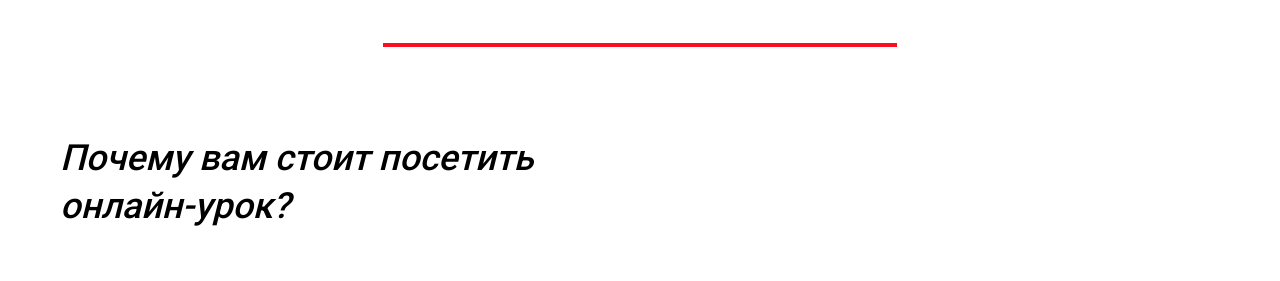
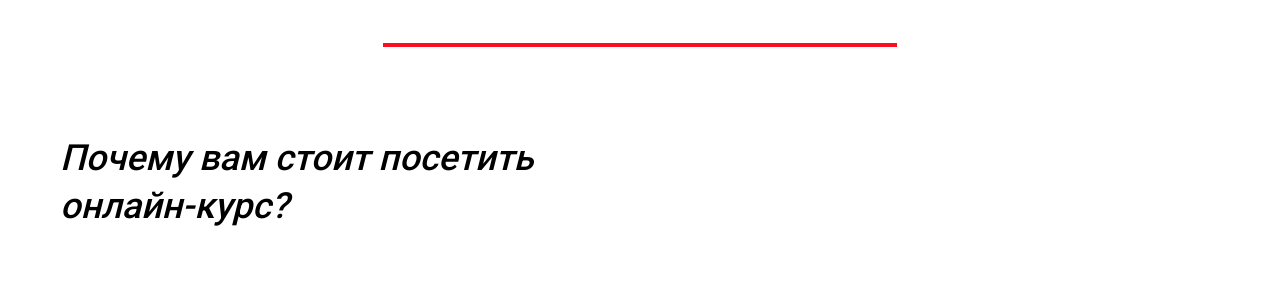
Before and after one commit to EvgeniyTyupa/luxembourgish, a React (Create React App) app: page / in a window 1280 px wide. Shown: the part 2480-2761 px from the top of the page. Built offline with nearby package versions, Linux system fonts and the light colour scheme; what redux-multi would draw is missing.

Commit message:
change text

```diff
--- a/src/Pages/Main/Main.jsx
+++ b/src/Pages/Main/Main.jsx
@@ -145,7 +145,7 @@ const Main = (props) => {
             </Container>
             <div className={classes.why}>
                 <div className={classes.whySide} data-aos="fade-up" data-aos-duration="1500">
-                    <h2>Почему вам стоит посетить онлайн-урок?</h2>
+                    <h2>Почему вам стоит посетить онлайн-курс?</h2>
                     <p>- вы познакомитесь с уникальной методологией изучения Люксембургского языка с целью получения гражданства</p>
                     <p>- Научитесь свободно говорить на разные темы и описывать экзаменационные картинки</p>
                     <p>- уже весной 2022 сможете сдать экзамен на гражданство</p>
```
Also changed, not shown: 1 other file (tests, documents, lock files or other folders).
